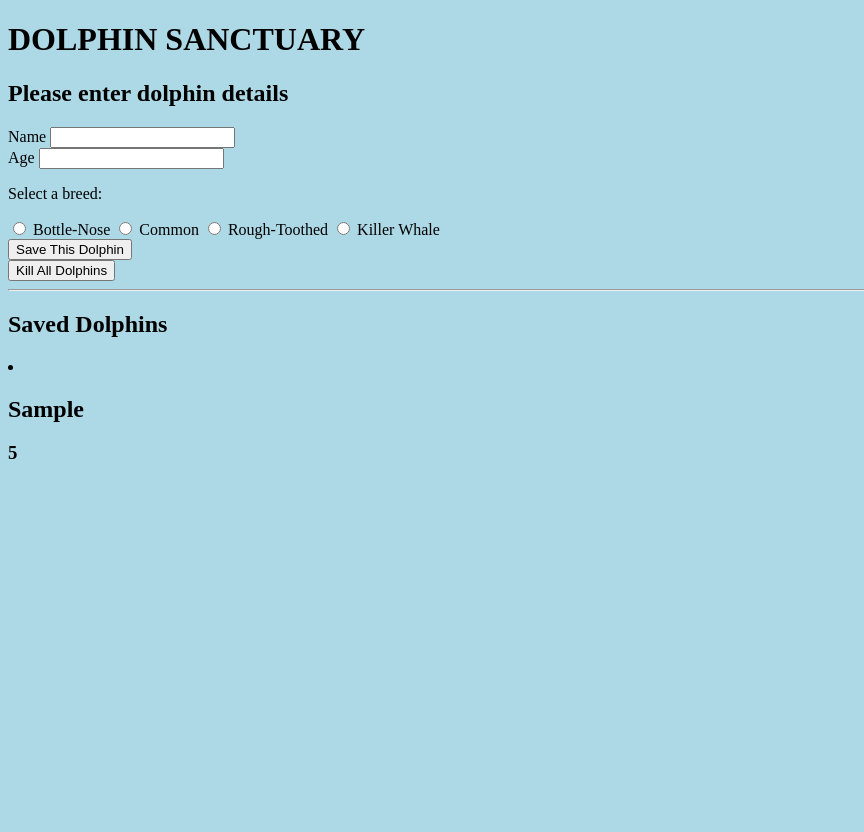
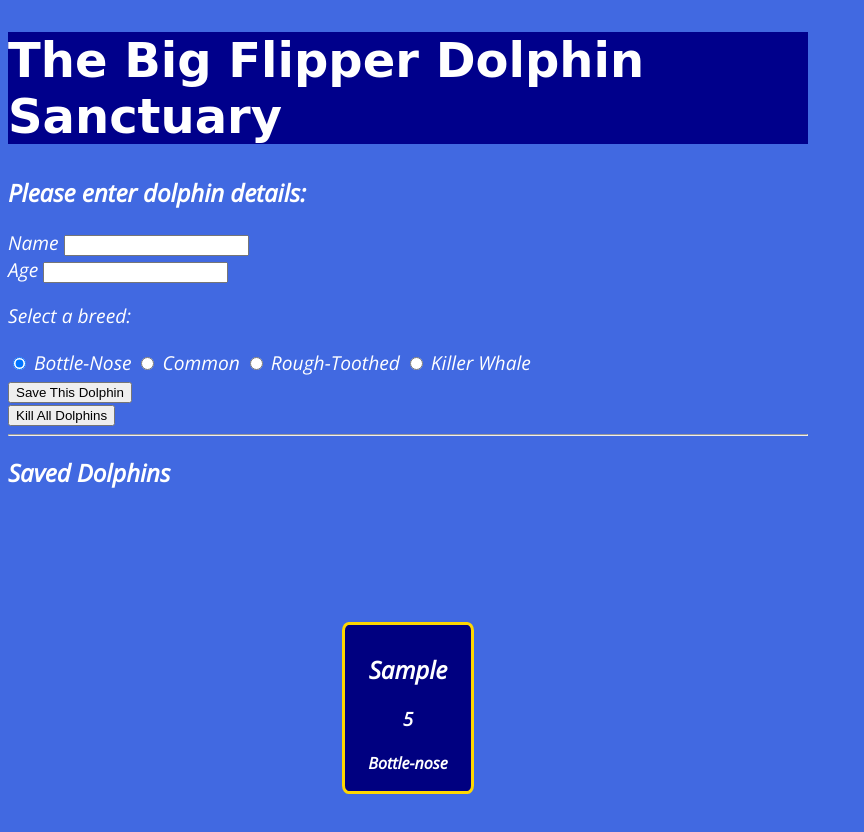
Before and after one commit to chrisjennings555/wk06_weekend_hw, a plain HTML site: page index.html in a window 1280 px wide. Both pictures are taken after typing "Sample", "5" into the empty fields and a click on the button "Save This Dolphin". Shown: the whole page, without its empty margins (0-864 px from the left). Before the commit the page ends 800 px from the top, so only its background shows below. Drawn offline with nearby package versions, Linux system fonts and the light colour scheme; a web font is replaced by a local one.

Commit message:
finished

```diff
--- a/css/main.css
+++ b/css/main.css
@@ -1,12 +1,45 @@
 body {
-  background-color: lightblue;
-};
+  background-color: royalblue;
+  background-size: 50%;
+  font-family: 'Open Sans', sans-serif;
+  color: white;
+}
+
+.container {
+  width: 800px;
+}
+
+.title-banner {
+  font-family: 'Patua One', cursive;
+  font-weight: bold;
+  color: white;
+  font-size: 1.5em;
+  background-color: darkblue;
+
+}
 
 .dolphin-list-item {
+  color: white;
+  list-style-type: none;
   margin: 0.5rem 0.5rem;
   padding: 0.5rem 0.8rem;
-  border: 1px solid #20437c;
+  border: 3px solid gold;
   border-radius: 5%;
-  background: blue;
+  background: navy;
+  text-align: center;
+  width: 100px;
+  height: 150px;
+  margin: auto;
+}
+
+.form-item {
   color: white;
+  font-size: 1.2em;
 }
+
+#dolphin-list {
+  display: flex;
+  flex-wrap: wrap;
+  list-style-type: none;
+  height: 400px;
+}
--- a/index.html
+++ b/index.html
@@ -3,13 +3,22 @@
 <head>
   <meta charset="utf-8">
   <title>Dolphin Sanctuary</title>
-    <link rel="stylesheet" href="css/main.css">
+  <link rel="stylesheet" type="text/css" href="css/main.css">
   <script src="js/app.js"></script>
+  <link href="https://fonts.googleapis.com/css?family=Open+Sans:300i" rel="stylesheet">
+  <link href="https://fonts.googleapis.com/css?family=Patua+One" rel="stylesheet">
+  <link rel="icon" href="css/images/dolphin3.jpg" />
+
 </head>
 <body>
-    <h1>DOLPHIN SANCTUARY</h1>
-    <h2>Please enter dolphin details</h2>
+  <div class="container">
+    <div class="title-banner">
+      <h1>The Big Flipper Dolphin Sanctuary</h1>
+    </div>
+
+    <h2>Please enter dolphin details:</h2>
     <form id="new-dolphin-form">
+
 
       <div class="form-item">
         <label for="name">Name</label>
@@ -23,16 +32,16 @@
 
       <div class="form-item">
         <p>Select a breed:</p>
-        <input type="radio" name="breed" value="breed" id="breedChoice1">
+        <input type="radio" name="breed" value="Bottle-nose" id="breedChoice1" checked>
         <label for="breedChoice1">Bottle-Nose</label>
 
-        <input type="radio" name="breed" value="breed" id="breedChoice2">
+        <input type="radio" name="breed" value="Common" id="breedChoice2">
         <label for="breedChoice2">Common</label>
 
-        <input type="radio" name="breed" value="breed" id="breedChoice3">
+        <input type="radio" name="breed" value="Rough-Toothed" id="breedChoice3">
         <label for="breedChoice3">Rough-Toothed</label>
 
-        <input type="radio" name="breed" value="breed" id="breedChoice4">
+        <input type="radio" name="breed" value="Killer Whale" id="breedChoice4">
         <label for="breedChoice4">Killer Whale</label>
 
         <div>
@@ -47,6 +56,7 @@
     <hr>
 
     <h2>Saved Dolphins</h2>
-    <div class="" id="dolphin-list"></div>
+    <div class="dolphin-list" id="dolphin-list"></div>
+  </div>
 </body>
 </html>
```
Also changed, not shown: css/images/dolphin-sanctuary-background.jpg (added), css/images/dolphin.png (added), css/images/dolphin3.jpg (added), 1 other file. Lines whose indentation alone changed are shown as unchanged.
